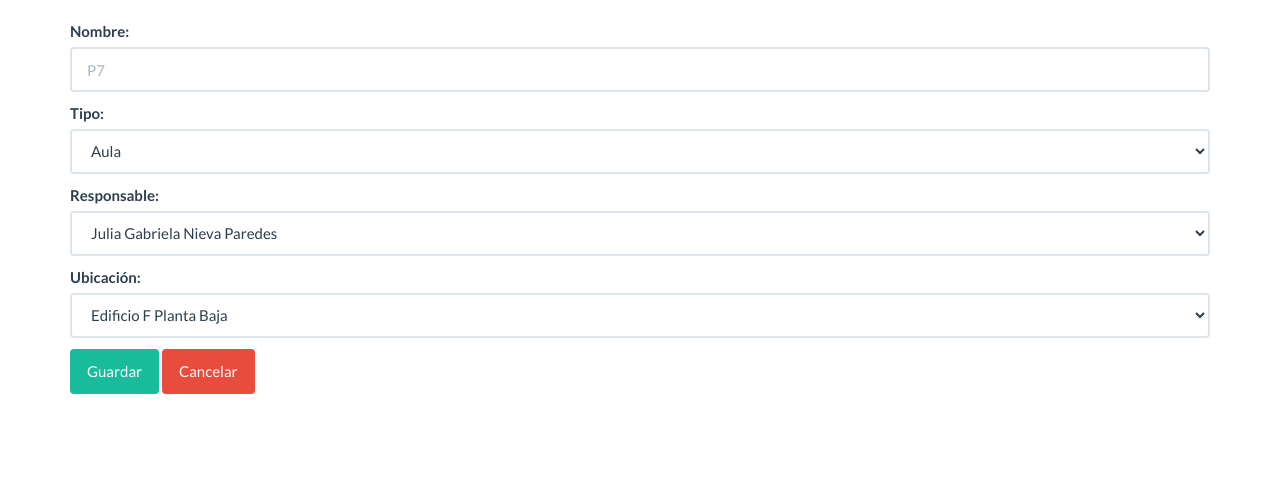
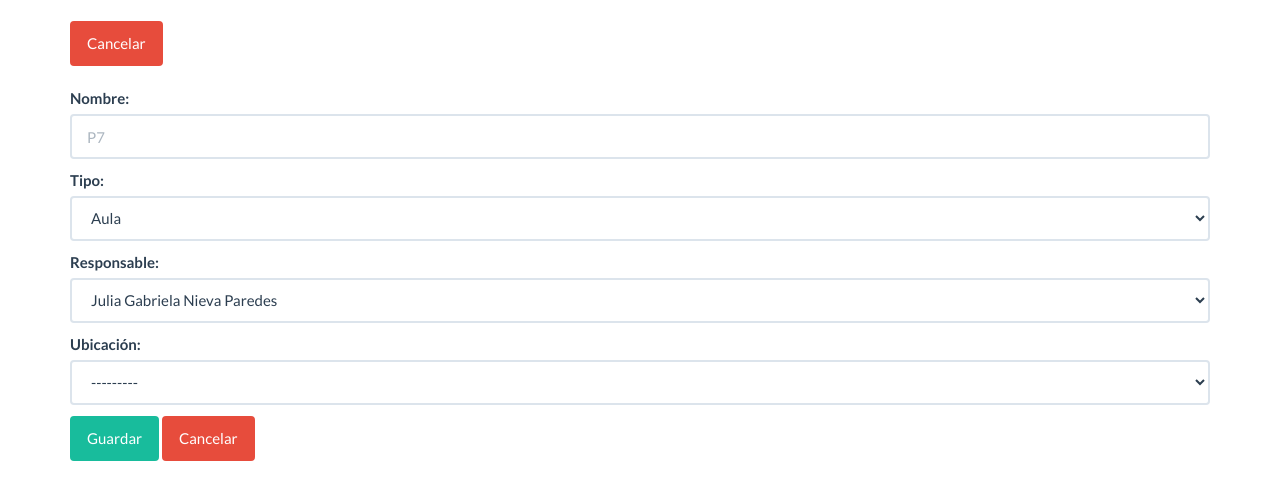
Before and after one commit to Mario-Alonso99/SistemaGestionHorarios-TI, a Django app: page /places/new/ in a window 1280 px wide. Shown: the part 60-560 px from the top of the page. Run offline with Django 3.2, Linux system fonts and the light colour scheme; some libraries are stand-ins or nearby versions.

Commit message:
Ajustes al Diseño y a la Estructura de Scripts de la Gestión de Aulas/Laboratorios, Módulo Dirección

```diff
--- a/apps/appDirection/places/models.py
+++ b/apps/appDirection/places/models.py
@@ -21,8 +21,8 @@ PLACE_CHOICES_ENCARGADO = (
 )
 
 PLACE_CHOICES_UBICACION = (
-    ('Edificio F Planta Baja','Edificio F Planta Baja'),
-    ('Edificio F Planta Alta','Edificio F Planta Alta'),
+    ('Edificio P Planta Baja','Edificio P Planta Baja'),
+    ('Edificio P Planta Alta','Edificio P Planta Alta'),
     ('Biblioteca','Biblioteca'),
 )
 
--- a/templates/places/place_formCreate.html
+++ b/templates/places/place_formCreate.html
@@ -1,6 +1,6 @@
 {% extends 'base/base.html' %}
-
 {% block content %}
+<a class= "btn btn-danger" href="{% url 'places:place_list' %}">Cancelar</a><br><br>
 <form method="post">
 	{% csrf_token %}
 	{{ form.as_p }}
--- a/templates/places/place_search.html
+++ b/templates/places/place_search.html
@@ -1,8 +1,6 @@
 {% extends 'base/base.html' %}
-
 {% block content %}
 	<a class= "btn btn-danger" href="{% url 'places:place_list' %}">Cancelar</a><br>
-
 	<table class="table">
 		<tr>
 			<td><h4><strong>Buscar por:</strong></h4></td>
@@ -63,5 +61,4 @@
 			{% endif %}
 		</li>
 	</ul>
-
 {% endblock %}
```
Also changed, not shown: templates/places/place_delete.html (+3 -4 lines), templates/places/place_list.html (+1 -6 lines), templates/places/place_show.html (+3 -4 lines). Lines whose indentation alone changed are shown as unchanged.
